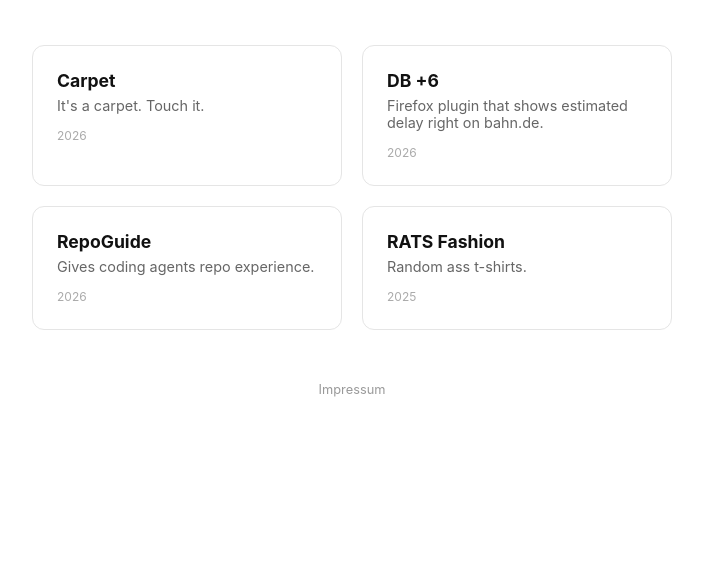
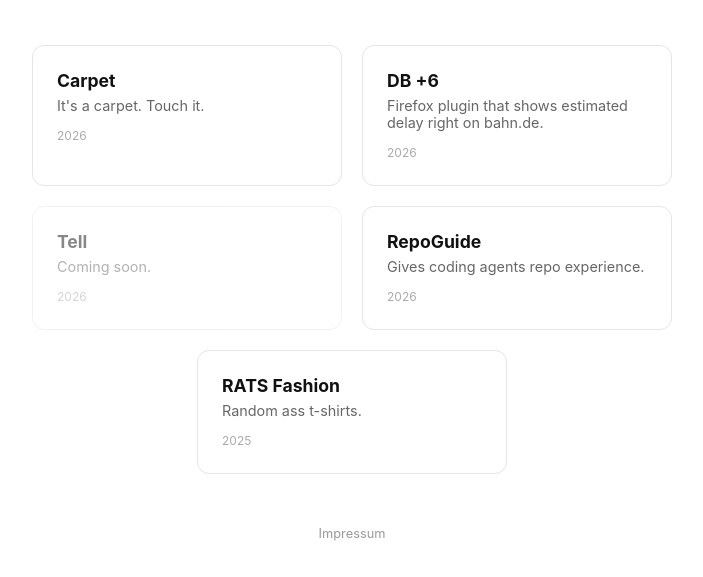
Before and after one commit to yoavschneider/home, a plain HTML site: page landing/index.html in a window 1280 px wide. Shown: the part 125-702 px from the top of the page, without its empty margins (288-991 px from the left). Drawn offline with Linux system fonts and the light colour scheme.

Commit message:
Provision tell mongo user/backup, ingress routes, and landing card

```diff
--- a/landing/index.html
+++ b/landing/index.html
@@ -42,6 +42,8 @@
   .card h2 { margin: 0 0 0.4rem; font-size: 1.1rem; }
   .card p { margin: 0 0 0.6rem; color: #666; font-size: 0.9rem; }
   .card time { color: #aaa; font-size: 0.75rem; }
+  .card.soon { opacity: 0.5; cursor: default; }
+  .card.soon:hover { box-shadow: none; transform: none; }
   footer { margin-top: 3rem; }
   footer a { color: #999; font-size: 0.8rem; text-decoration: none; }
   footer a:hover { text-decoration: underline; }
@@ -65,6 +67,11 @@
       <p>Firefox plugin that shows estimated delay right on bahn.de.</p>
       <time>2026</time>
     </a>
+    <div class="card soon">
+      <h2>Tell</h2>
+      <p>Coming soon.</p>
+      <time>2026</time>
+    </div>
     <a class="card" href="https://repoguide.dev">
       <h2>RepoGuide</h2>
       <p>Gives coding agents repo experience.</p>
```
Also changed, not shown: 6 other files.
